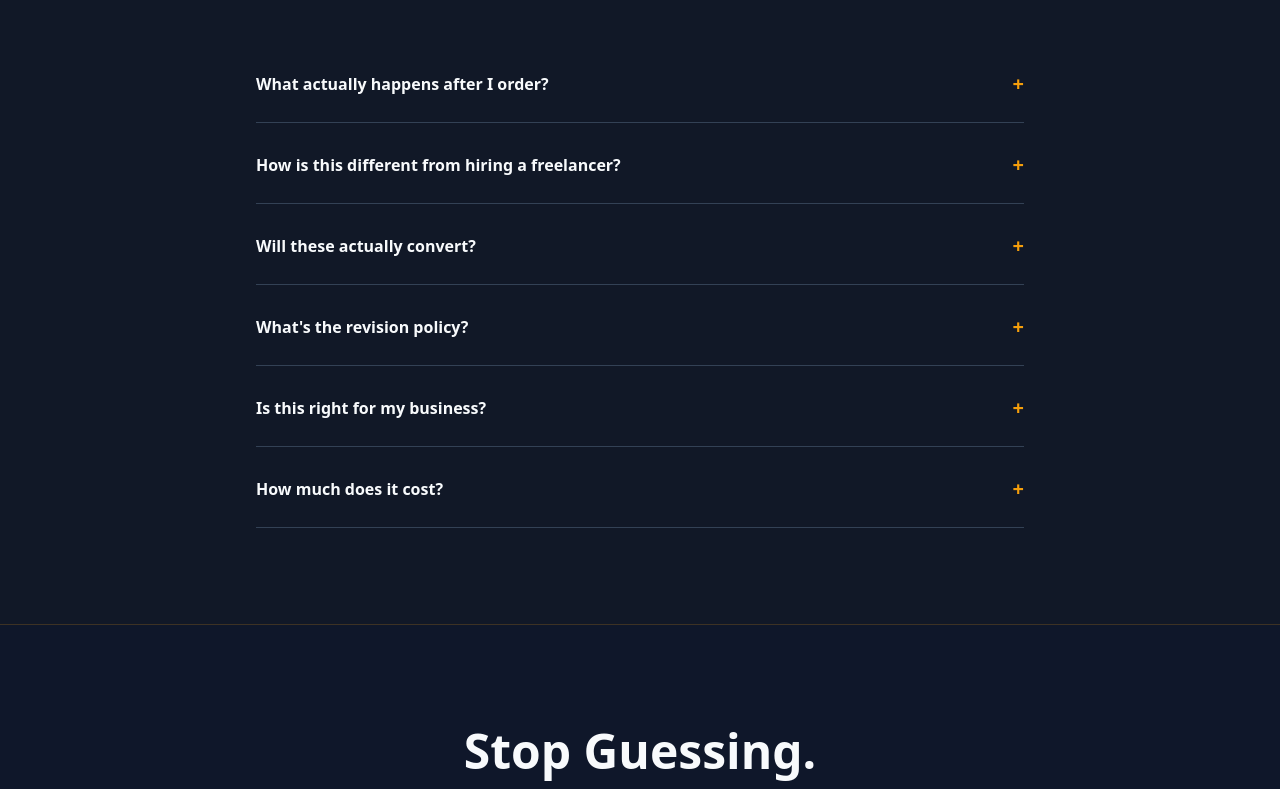
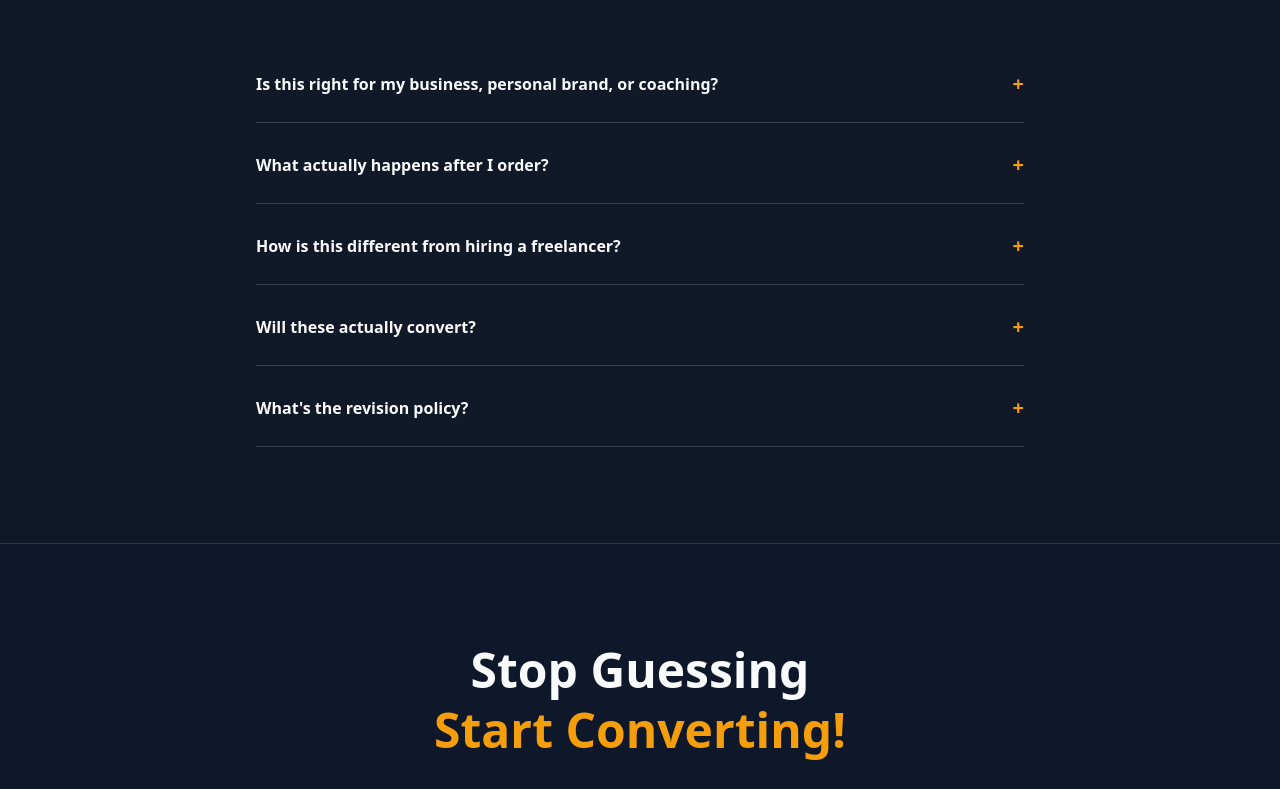
Before and after one commit to najialarabi2-tech/HumanMadeAds, a React (Vite) app: page / in a window 1280 px wide. Shown: the part 4160-4949 px from the top of the page. Built offline with nearby package versions, Linux system fonts and the light colour scheme.

Commit message:
Update FAQ order and content as requested

```diff
--- a/src/App.tsx
+++ b/src/App.tsx
@@ -471,12 +471,11 @@ function FAQ() {
   const [openIndex, setOpenIndex] = useState<number | null>(null);
 
   const faqs = [
+    { q: "Is this right for my business, personal brand, or coaching?", a: "If you're selling a physical product online (e-commerce, DTC, dropshipping), building a personal brand, or offering coaching services—and you need creatives that actually convert—this is built for you. We've worked across dozens of niches and business types." },
     { q: "What actually happens after I order?", a: "You pick your package, fill out a short brief (product link, offer, angles), and we get to work. You'll receive your finished creatives, platform-optimized, ready to launch." },
-    { q: "How is this different from hiring a freelancer?", a: "Freelancers take weeks, miss deadlines, and produce inconsistent quality. We have a systemized process that delivers polished, platform-optimized creatives — every single time." },
+    { q: "How is this different from hiring a freelancer?", a: "Freelancers take weeks, miss deadlines, and produce inconsistent quality. We have a systemized process that delivers polished, platform optimized creatives every single time based on your choices." },
     { q: "Will these actually convert?", a: "That's the only thing that matters to us. Every ad is built using proven direct-response frameworks. We study what's working right now on Meta and TikTok and apply it to your product." },
     { q: "What's the revision policy?", a: "Starter gets 1 round. Growth gets 2. Scale gets unlimited. We don't stop until you're satisfied." },
-    { q: "Is this right for my business?", a: "If you're selling a physical product online — e-commerce, DTC, dropshipping — and you need creatives that actually convert, this is built for you. We've worked across dozens of niches." },
-    { q: "How much does it cost?", a: "Packages start at $297 for 3 creatives. Growth is $597 for 8 creatives. Scale is $997 for 15 creatives. No retainers. No hidden fees. Pay once, get your creatives." },
   ];
 
   return (
@@ -514,8 +513,8 @@ function FinalCTA() {
     <section className="bg-[#0F172A] py-24 px-4 border-t border-[#F59E0B]/20">
       <div className="max-w-3xl mx-auto text-center">
         <h2 className="text-4xl md:text-5xl font-black text-[#F8FAFC] mb-6 leading-tight">
-          Stop Guessing.<br />
-          <span className="text-[#F59E0B]">Start Converting.</span>
+          Stop Guessing<br />
+          <span className="text-[#F59E0B]">Start Converting!</span>
         </h2>
         <p className="text-[#F8FAFC] text-lg mb-10 max-w-xl mx-auto">
           Your competitors are already running better creatives. The longer you wait, the more money you leave on the table.
```
